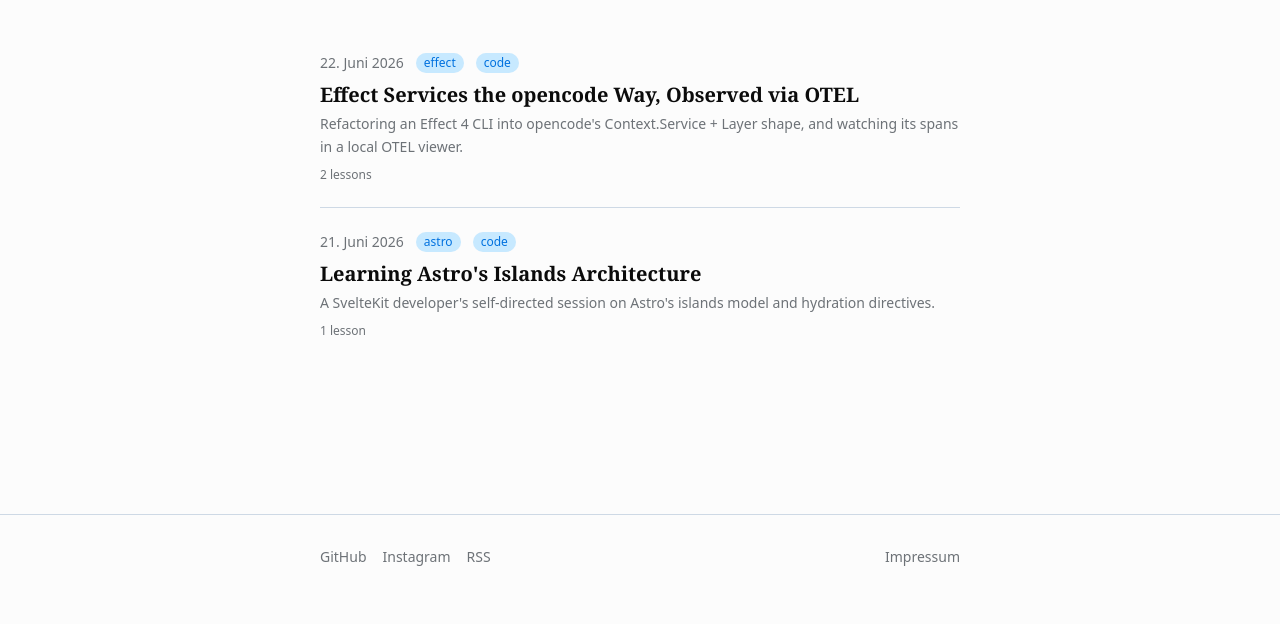
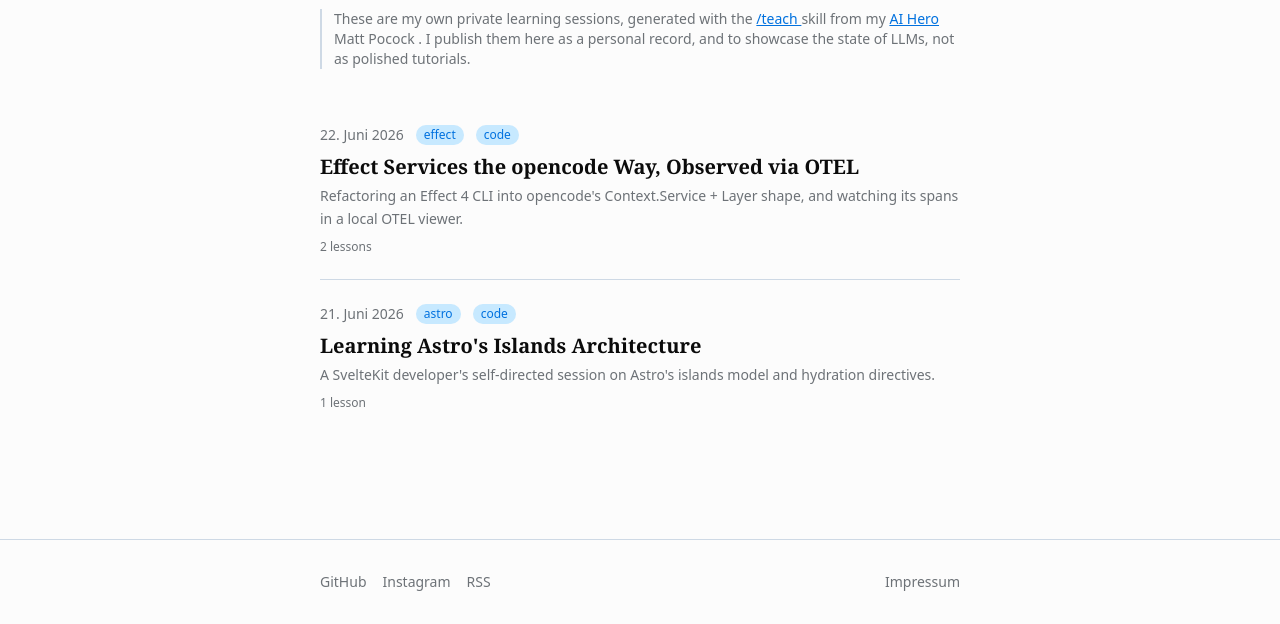
Before and after one commit to fbehrens/blog, an Astro site: page /teach in a window 1280 px wide. Shown: the part 201-825 px from the top of the page. Before the commit the page ends 800 px from the top, so only its background shows below. Built offline with nearby package versions, Linux system fonts and the light colour scheme; Astro itself is replaced by a stand-in of ours; no server answers.

Commit message:
add reference to Matt

```diff
--- a/src/pages/teach/index.astro
+++ b/src/pages/teach/index.astro
@@ -10,6 +10,14 @@
     <h1 class="font-serif text-3xl font-bold leading-snug mb-2">Teach</h1>
     <p class="text-(--color-muted)">
       Self-directed learning sessions — each with a mission, resources, and interactive lessons.
+    </p>
+    <p class="mt-3 text-sm text-(--color-muted) border-l-2 border-(--color-border) pl-3">
+      These are my own private learning sessions, generated with the
+      <a href="https://github.com/mattpocock/skills" target="_blank" rel="noopener noreferrer"
+        class="text-(--color-primary) underline hover:text-(--color-primary-hover)">/teach </a>
+      skill from my <a href="https://www.aihero.dev" target="_blank" rel="noopener noreferrer"
+        class="text-(--color-primary) underline hover:text-(--color-primary-hover)">AI Hero</a> Matt Pocock .
+      I publish them here as a personal record, and to showcase the state of LLMs, not as polished tutorials.
     </p>
   </header>
 
```
